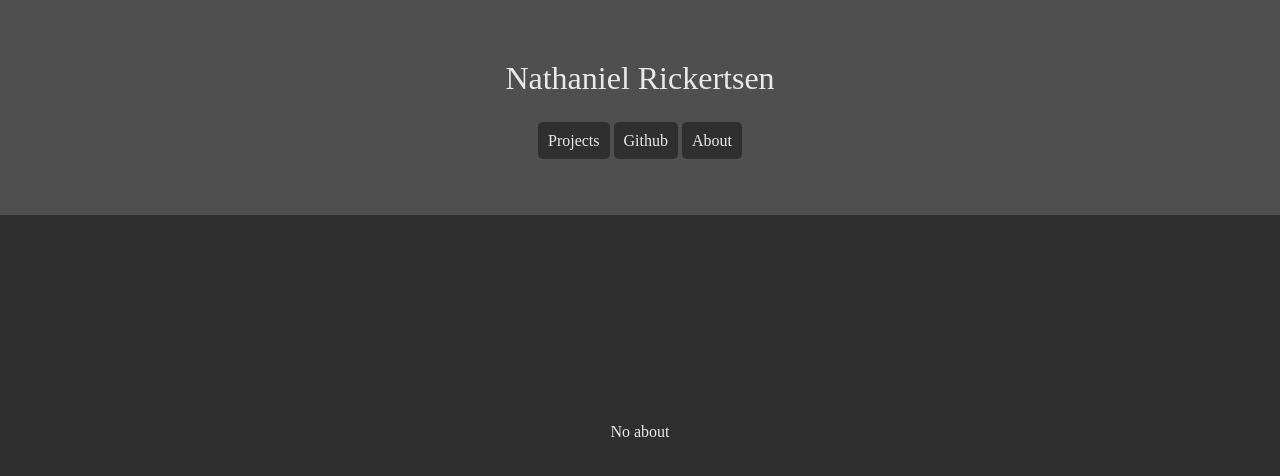
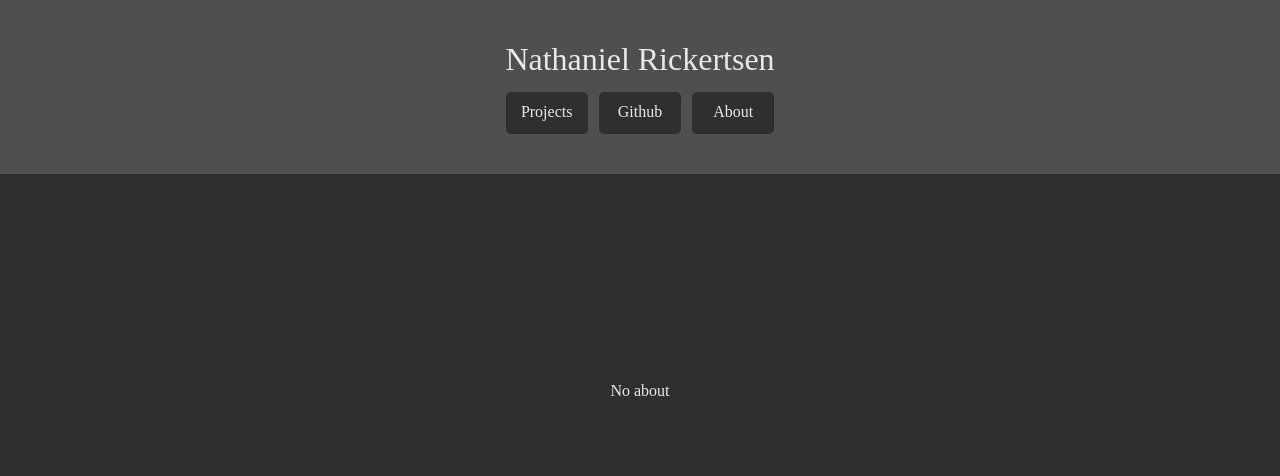
Before and after one commit to CoolKidCrow/personal-website, a website: page public/about.html in a window 1280 px wide. Drawn offline with Linux system fonts and the light colour scheme.

Commit message:
css changes and hover effect for a elements

```diff
--- a/public/about.html
+++ b/public/about.html
@@ -12,7 +12,7 @@
     <div class="container">
         <div class="top nav-bar">
             <div class="info">
-                <a href="index.html" class="header">Nathaniel Rickertsen</a>
+                <a href="index.html" class="header nohover">Nathaniel Rickertsen</a>
                 <div class="button-container">
                     <a href="projects.html">Projects</a>
                     <a href="https://github.com/CoolKidCrow" target="_blank">Github</a>
--- a/public/style.css
+++ b/public/style.css
@@ -9,12 +9,21 @@ body {
 
 a {
     text-decoration: none;
-    border: 0px;
+    border: 1px solid transparent;
     color: #e9e9e9;
     background: #2f2f2f;
     padding: 10px;
     border-radius: 5px;
-    min-width: 200px;
+    width: 60px;
+    height: 20px;
+}
+
+a:hover {
+    border-color: #e9e9e9;
+}
+
+.nohover:hover {
+    border-color: transparent;
 }
 
 .container {
@@ -25,18 +34,24 @@ a {
 }
 
 .button-container {
-    padding: 15px;
+    width: 100%;
+    padding: 10px;
+    display: flex;
+    justify-content: space-evenly;
+    align-items: center;
 }
 
 .nav-bar {
     background-color: #4f4f4f;
     display: flex;
     justify-content: center;
+    text-align: center;
     width: 100%;
 }
 
 .top {
     top: 0%;
+    text-align: center;
 }
 
 .middle {
@@ -48,11 +63,12 @@ a {
     display: flex;
     flex-direction: column;
     align-items: center;
-    padding: 50px;
+    padding: 30px;
 }
 
 .header {
-    background-color: rgba(0, 0, 0, 0);
+    background-color: transparent;
     font-size: 32px;
     padding-bottom: 20px;
+    width: 100%;
 }
```
Also changed, not shown: public/index.html (+1 -1 lines), public/projects.html (+1 -1 lines).
